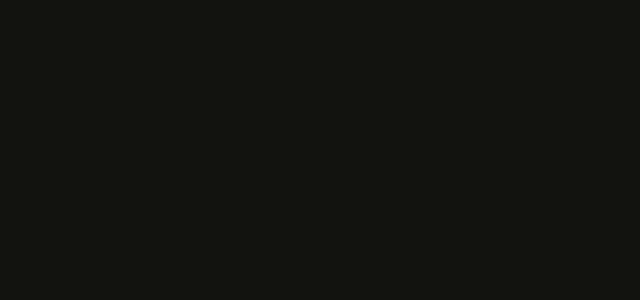
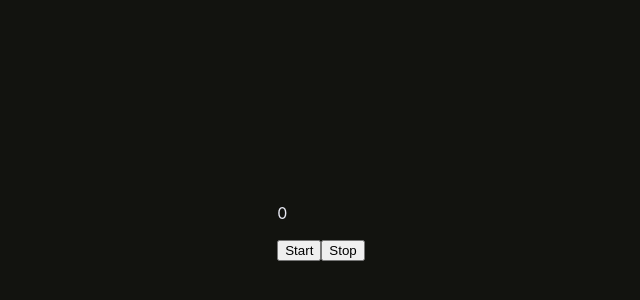
Before and after one commit to GenaPlem/react_timer, a React (Create React App) app: page / in a window 1280 px wide. Shown: the part 176-476 px from the top of the page, without its empty margins (319-959 px from the left). Built offline with nearby package versions, Linux system fonts and the light colour scheme.

Commit message:
Add Timer component in App.js

```diff
--- a/src/App.js
+++ b/src/App.js
@@ -1,9 +1,10 @@
 import './App.scss';
+import {Timer} from "./components/Timer";
 
 function App() {
     return (
         <div className="App">
-
+            <Timer/>
         </div>
     );
 }
```
